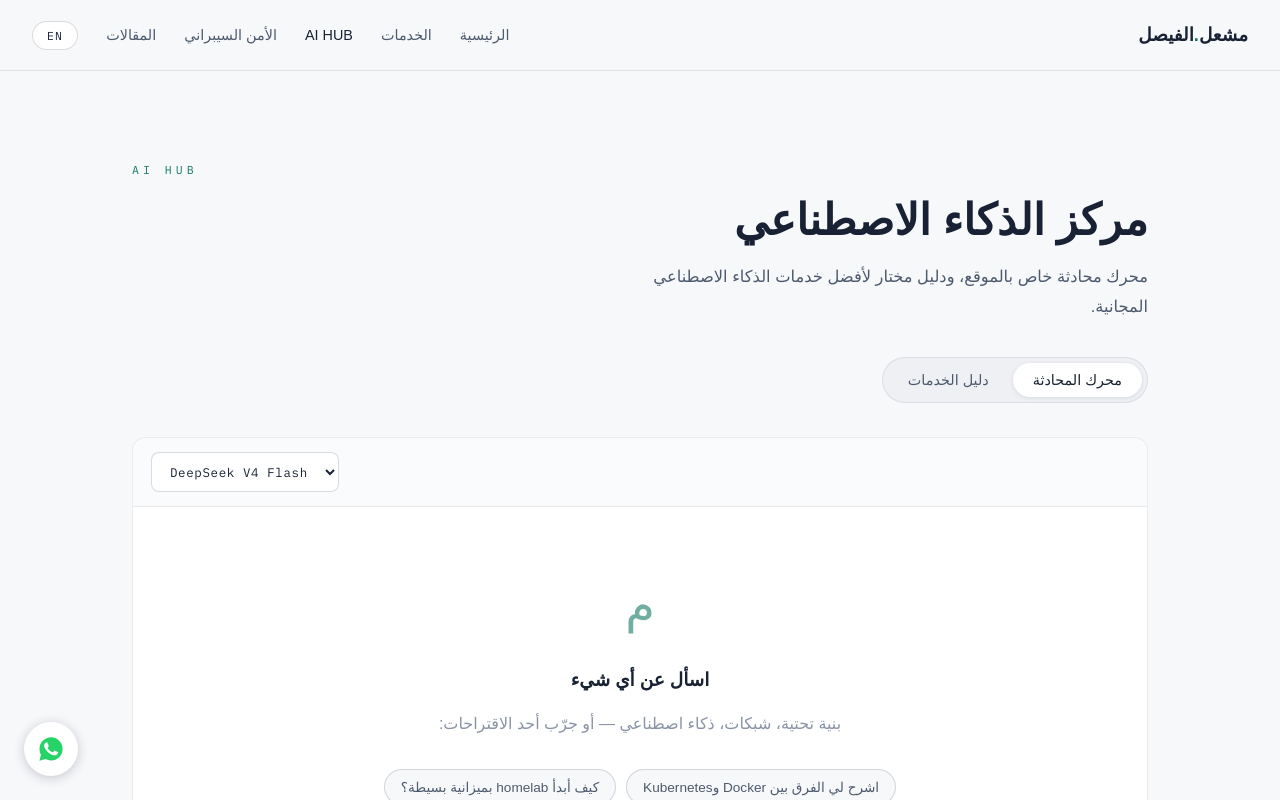
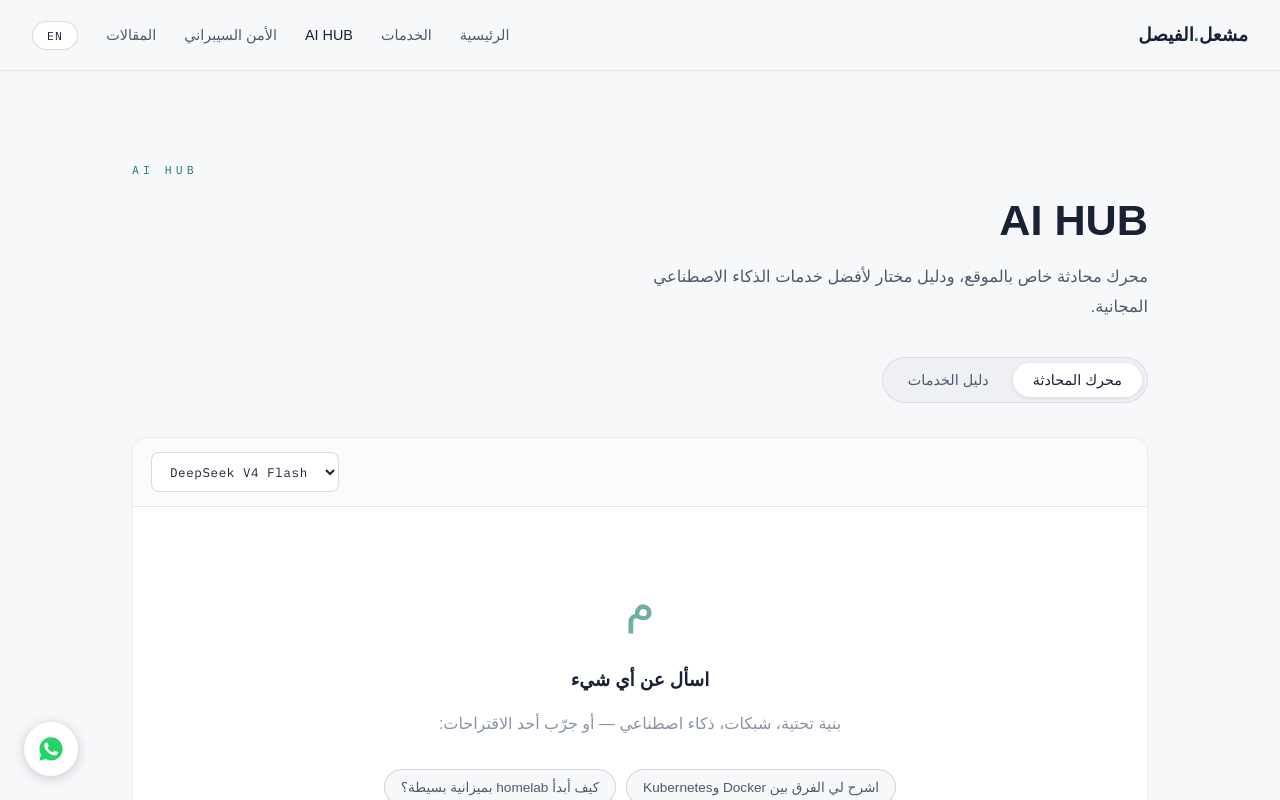
Before and after one commit to meshal236/alfaisal-website, a Next.js app: page /chat in a window 1280 px wide. Shown: the top 800 px of the page. Built offline with nearby package versions, Linux system fonts and the light colour scheme; a web font is replaced by a local one.

Commit message:
Rename page heading to AI HUB

```diff
--- a/app/chat/page.tsx
+++ b/app/chat/page.tsx
@@ -10,7 +10,7 @@ type Tab = "engine" | "directory";
 const COPY = {
   ar: {
     eyebrow: "AI HUB",
-    heading: "مركز الذكاء الاصطناعي",
+    heading: "AI HUB",
     sub: "محرك محادثة خاص بالموقع، ودليل مختار لأفضل خدمات الذكاء الاصطناعي المجانية.",
     tabs: { engine: "محرك المحادثة", directory: "دليل الخدمات" },
   },
```
Also changed, not shown: 1 other file (tests, documents, lock files or other folders).
